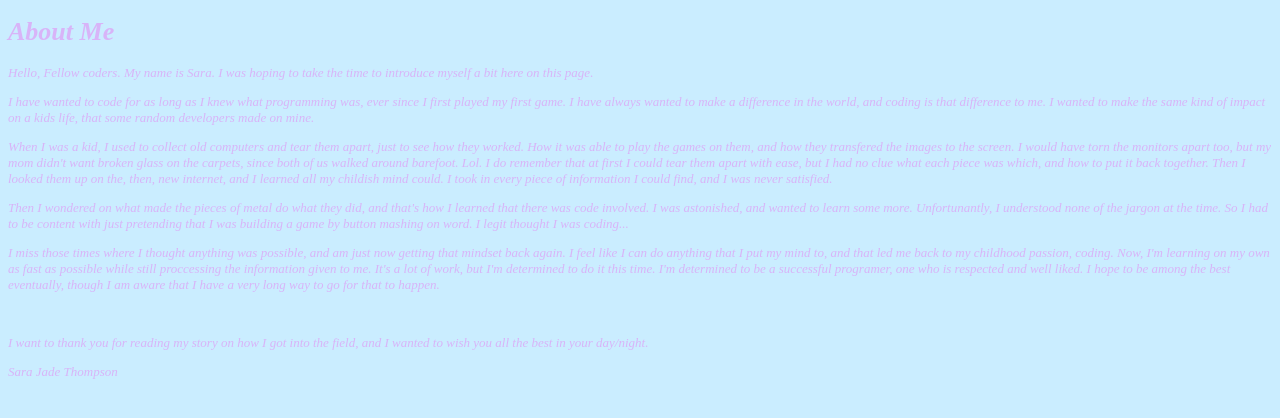
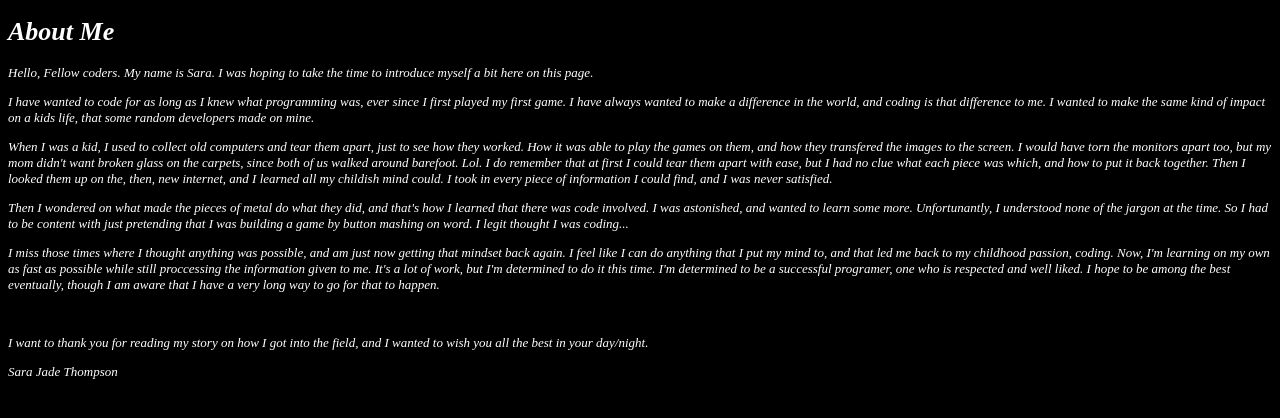
Before and after one commit to SaraWolfe89/portfolio, a plain HTML site: page Html.Protfolio/html Training Files/about.html in a window 1280 px wide. Drawn offline with Linux system fonts and the light colour scheme.

Commit message:
Add files via upload

```diff
--- a/Html.Protfolio/CSS Files/Resume CSS.css
+++ b/Html.Protfolio/CSS Files/Resume CSS.css
@@ -1,6 +1,6 @@
 html {
-    background-color: #caedff;
-    color: #D8B4F8;
+    background-color: black;
+    color: white;
     font-size: small;
     font-weight: 100;
     font-style: italic;
```
